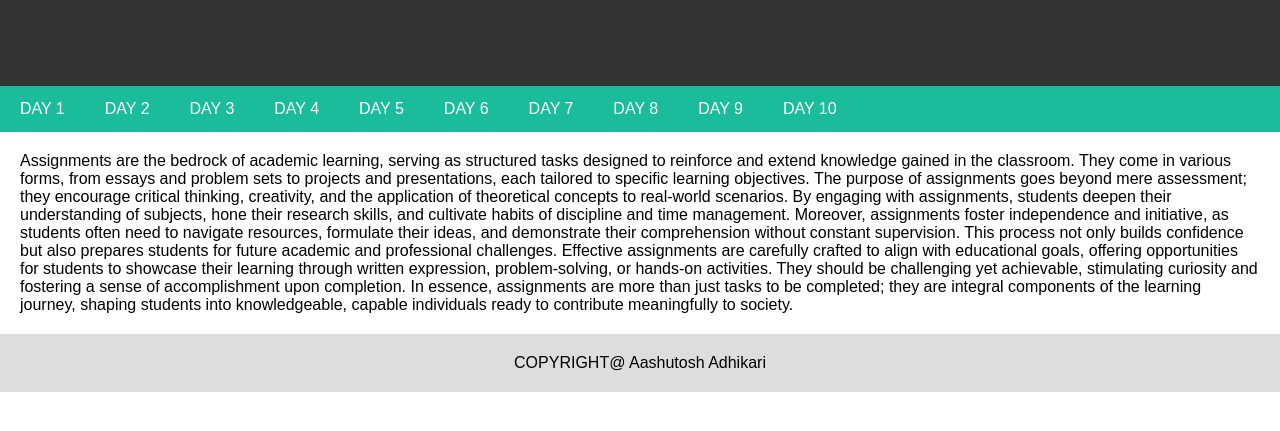
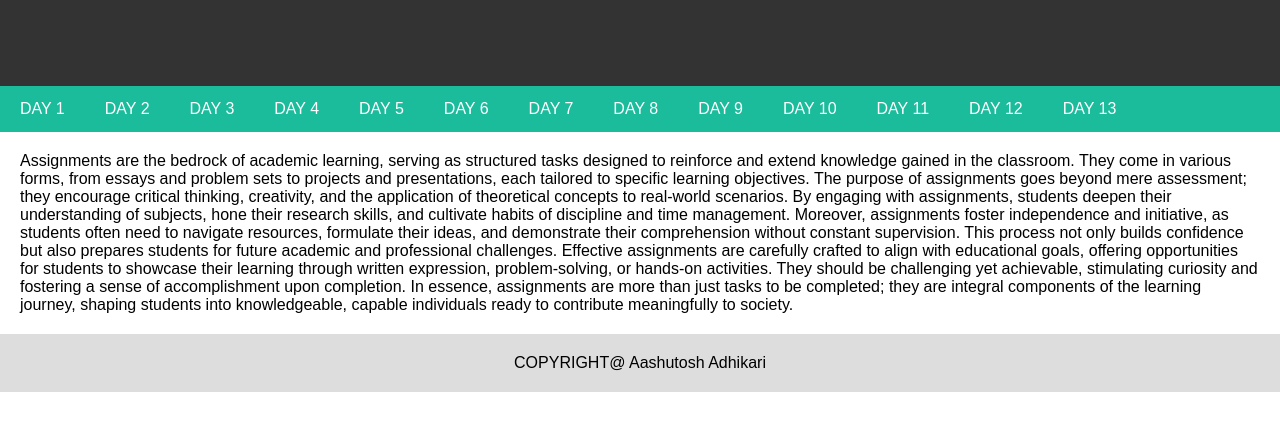
Before and after one commit to Aashutosh1225/ASSIGNMENTS, a plain HTML site: page index.html in a window 1280 px wide. Shown: the part 173-604 px from the top of the page. Drawn offline with Linux system fonts and the light colour scheme.

Commit message:
Update index.html

```diff
--- a/index.html
+++ b/index.html
@@ -19,6 +19,9 @@
        <a href="day8.html">DAY 8</a>
        <a href="day9.html">DAY 9</a>
          <a href="day10.html">DAY 10</a>
+        <a href="day11.html">DAY 11</a>
+       <a href="day12.html">DAY 12</a>
+         <a href="day13.html">DAY 13</a>
         </div>
         <div class="main">
 Assignments are the bedrock of academic learning, serving as structured tasks designed to reinforce and extend knowledge gained in the classroom. They come in various forms, from essays and problem sets to projects and presentations, each tailored to specific learning objectives.
```
